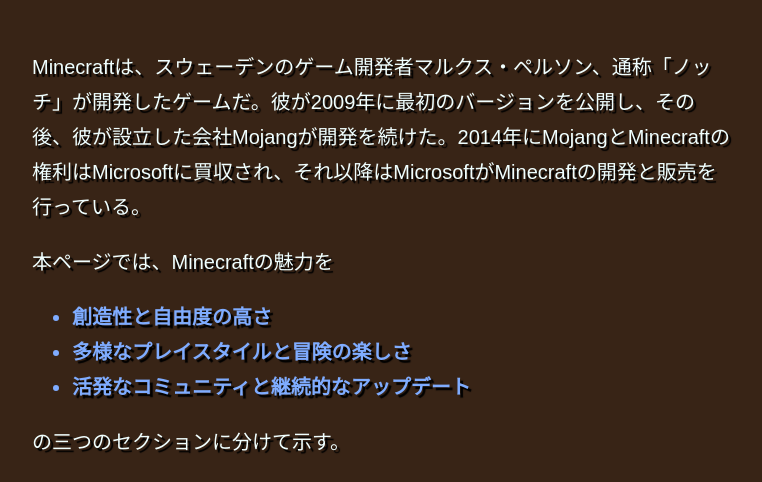
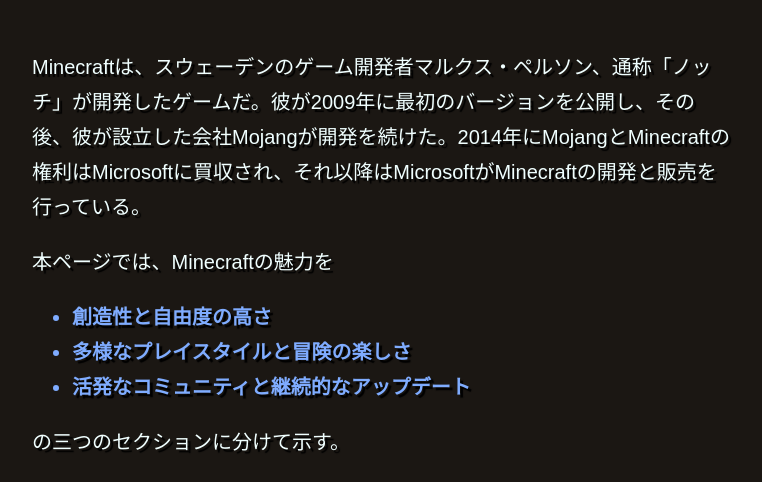
Before and after one commit to UCCHI0429/UCCHI0429.github.io, a plain HTML site: page index.html in a window 1280 px wide. Shown: the part 192-674 px from the top of the page, without its empty margins (258-1020 px from the left). Drawn offline with Linux system fonts and the light colour scheme.

Commit message:
Update style.css

```diff
--- a/style.css
+++ b/style.css
@@ -31,7 +31,7 @@
     box-shadow: 3px 3px 1px black;
 }
 html{
-    background-color: #382416;
+    background-color: rgb(27, 23, 19);
 }
 .link{
     padding-top: 50px;
```
